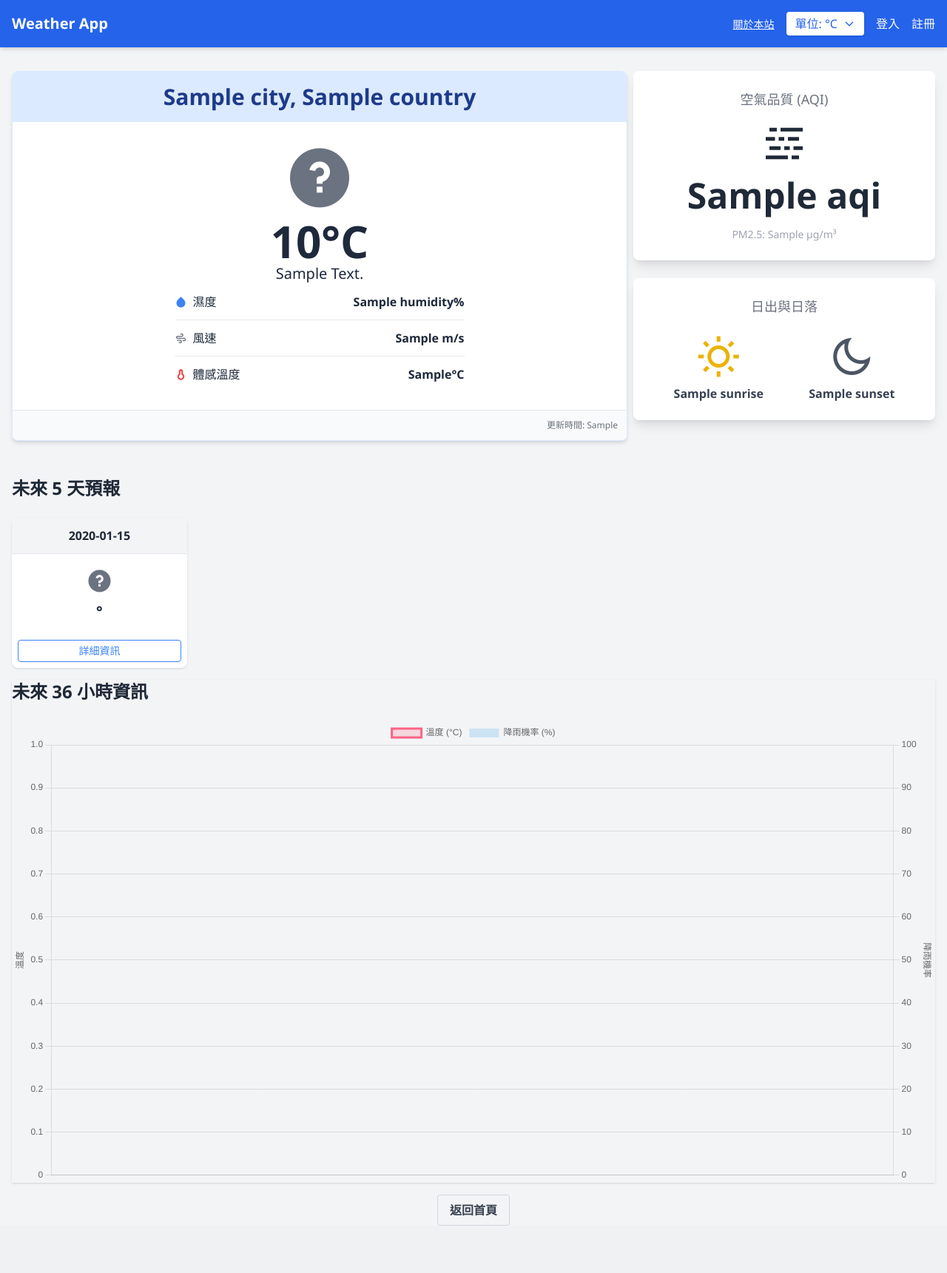
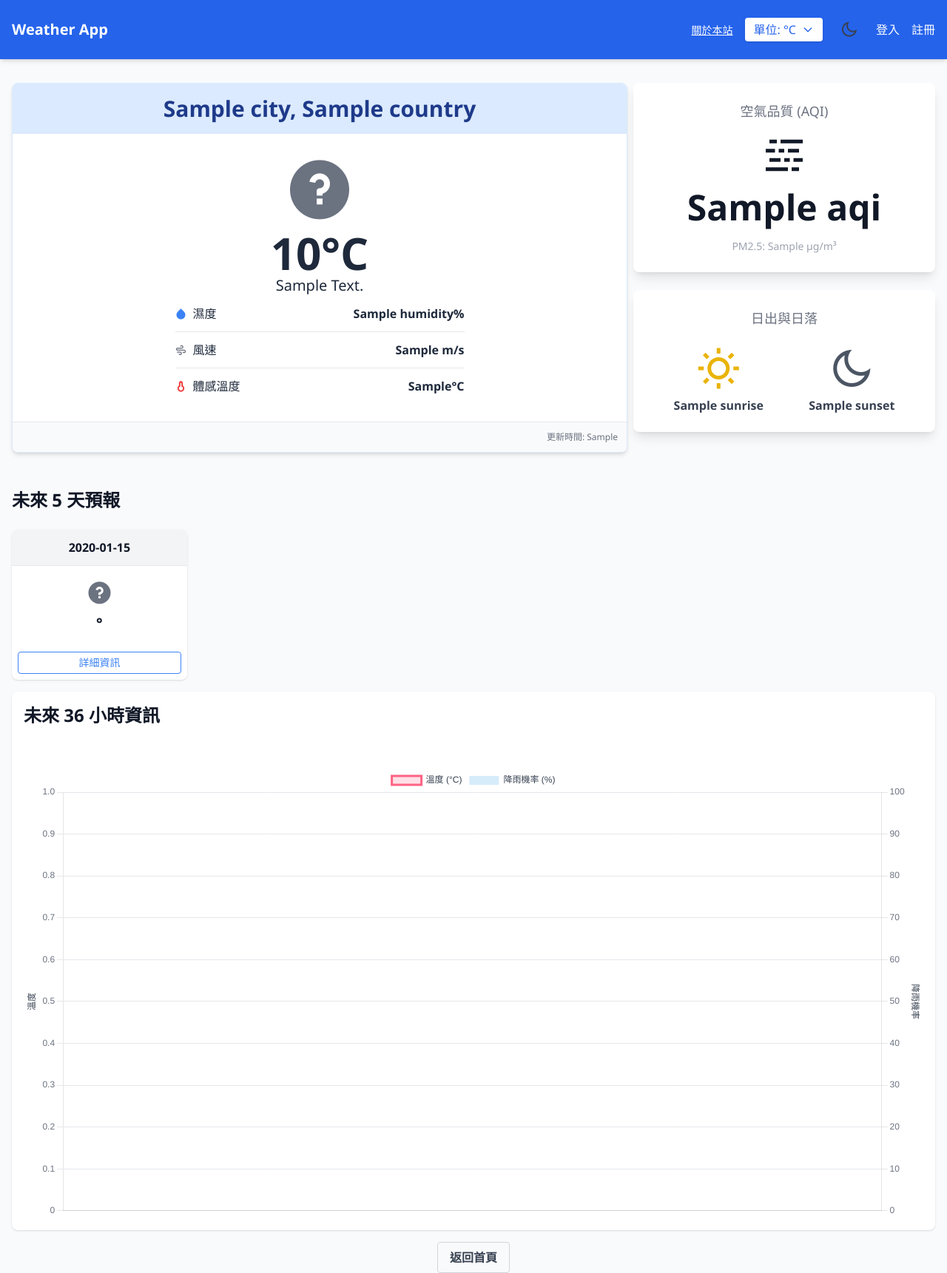
Before and after one commit to yojwei/flask-weather-app, a Flask app: template flask_weather/templates/weather.html in a window 1280 px wide. Shown: the whole page at 74% size. Before the commit the page ends 1657 px from the top, so only its background shows below. Run offline with Flask 3, Linux system fonts and the light colour scheme; the template is opened without the code that fills it: most values are stand-ins (such as "Sample title", 1, 10 or a date in 2020); some libraries are stand-ins or nearby versions.

Commit message:
feat(templates): 新增深色模式樣式與 Chart.js 深色支援
在 flask_weather/templates/base.html、index.html、weather.html 加入 dark: 樣式、過渡效果與 localStorage 支援，並更新 Chart.js 顏色與監聽器以支援深色模式。

```diff
--- a/flask_weather/templates/base.html
+++ b/flask_weather/templates/base.html
@@ -1,5 +1,7 @@
 <!DOCTYPE html>
-<html lang="zh-Hant">
+<html lang="zh-Hant" x-data="{
+          darkMode: localStorage.getItem('darkMode') === 'true' || false
+      }" :class="{ 'dark': darkMode }" x-init="$watch('darkMode', val => localStorage.setItem('darkMode', val))">
 
 <head>
     <meta charset="UTF-8">
@@ -7,6 +9,14 @@
     <title>{% block title %}Flask 天氣應用{% endblock %}</title>
     <!-- 引入 Tailwind CSS -->
     <script src="https://cdn.tailwindcss.com"></script>
+    <script>
+        tailwind.config = {
+            darkMode: 'class',  // 使用 class 策略
+            theme: {
+                extend: {}
+            }
+        }
+    </script>
     <!-- 引入 Alpine.js (用於互動功能) -->
     <script defer src="https://cdn.jsdelivr.net/npm/alpinejs@3.x.x/dist/cdn.min.js"></script>
     <!-- 引入 Remix Icon -->
@@ -16,7 +26,7 @@
     {% endblock %}
 </head>
 
-<body class="bg-gray-100 text-gray-800">
+<body class="bg-gray-50 dark:bg-gray-900 text-gray-900 dark:text-gray-100 transition-colors duration-300">
     <!-- 導航列 -->
     <nav class="bg-blue-600 text-white shadow-md mb-8">
         <div class="container mx-auto px-4 py-4 flex justify-between items-center">
@@ -53,6 +63,8 @@
                         </button>
                     </div>
                 </div>
+
+                <!-- 單位切換下拉選單 -->
                 <div x-data="{ open: false }" class="relative">
                     <button @click="open = !open" @keydown.escape="open = false"
                         class="bg-white text-blue-600 px-3 py-1 rounded shadow flex items-center gap-2">
@@ -70,6 +82,15 @@
                             class="block px-4 py-2 hover:bg-gray-100">華氏 (°F)</a>
                     </div>
                 </div>
+
+                <!-- Dark Mode Toggle Button (NEW) -->
+                <button @click="darkMode = !darkMode"
+                    class="p-2 rounded-lg hover:bg-gray-200 dark:hover:bg-gray-700 transition-colors" title="切換深色模式">
+                    <i x-show="!darkMode" class="ri-moon-line text-2xl text-gray-700"></i>
+                    <i x-show="darkMode" class="ri-sun-line text-2xl text-yellow-400"></i>
+                </button>
+
+                <!-- 使用者認證連結 -->
                 {% if current_user.is_authenticated %}
                 <a class="nav-item nav-link" href="{{ url_for('main.dashboard') }}">儀表板</a>
                 <span class="nav-item nav-link">Hi, {{ current_user.username }}</span>
--- a/flask_weather/templates/weather.html
+++ b/flask_weather/templates/weather.html
@@ -58,9 +58,9 @@
     <div class="w-full">
         <div class="flex flex-col md:flex-row">
             <div
-                class="shadow-md rounded-lg overflow-hidden transition-colors duration-300 {{ border_class }} bg-white md:w-2/3 w-full mb-2">
+                class="shadow-md rounded-lg overflow-hidden transition-colors duration-300 {{ border_class }} bg-white dark:bg-gray-800 dark:border-gray-700 md:w-2/3 w-full mb-2">
                 <div
-                    class="{{ header_class }} {{ header_text_class }} p-4 text-center flex justify-center items-end space-x-4">
+                    class="{{ header_class }} {{ header_text_class }} dark:bg-gray-700 dark:text-gray-100 p-4 text-center flex justify-center items-end space-x-4">
                     <h2 class="text-3xl font-bold mb-0">{{ data.city }}, {{ data.country }}</h2>
                     {% if current_user.is_authenticated %}
                     {% if is_saved %}
@@ -78,7 +78,7 @@
                     {% endif %}
                     {% endif %}
                 </div>
-                <div class="p-6 {{ body_class }} {{ body_text_class }}">
+                <div class="p-6 {{ body_class }} {{ body_text_class }} dark:bg-gray-800 dark:text-gray-100">
                     <div class="flex-col md:flex md:flex-wrap items-center text-center">
                         <div class="w-full md:w-1/2 mb-6 md:mb-0">
                             <!-- 使用 Filter 顯示圖示 -->
@@ -92,7 +92,7 @@
 
                         <!-- 桌面版顯示 -->
                         <div class="hidden md:block w-full md:w-1/2">
-                            <ul class="divide-y divide-gray-200 text-left">
+                            <ul class="divide-y divide-gray-200 dark:divide-gray-700 text-left">
                                 <li class="py-3 flex justify-between items-center">
                                     <span><i class="ri-drop-fill text-blue-500 mr-2"></i>濕度</span>
                                     <span class="font-bold">{{ data.humidity }}%</span>
@@ -113,14 +113,15 @@
                         <!-- 手機版展開/收合功能 -->
                         <div x-data="{ expanded: false }" class="md:hidden w-full mt-4">
                             <button @click="expanded = !expanded"
-                                class="w-full border border-gray-300 text-gray-700 bg-white hover:bg-gray-50 font-semibold py-2 px-4 rounded flex justify-between items-center">
+                                class="w-full border border-gray-300 dark:border-gray-600 text-gray-700 dark:text-gray-200 bg-white dark:bg-gray-700 hover:bg-gray-50 dark:hover:bg-gray-600 font-semibold py-2 px-4 rounded flex justify-between items-center">
                                 <span x-text="expanded ? '隱藏詳細資訊' : '顯示詳細資訊'"></span>
                                 <i class="ri-arrow-down-s-line"
                                     :class="expanded ? 'ri-arrow-up-s-line' : 'ri-arrow-down-s-line'"></i>
                             </button>
 
-                            <div x-show="expanded" x-transition class="mt-3 bg-white rounded shadow overflow-hidden">
-                                <ul class="divide-y divide-gray-200">
+                            <div x-show="expanded" x-transition
+                                class="mt-3 bg-white dark:bg-gray-700 rounded shadow overflow-hidden">
+                                <ul class="divide-y divide-gray-200 dark:divide-gray-600">
                                     <li class="py-3 px-4 flex justify-between items-center">
                                         <span><i class="ri-drop-fill text-blue-500 mr-2"></i>濕度</span>
                                         <span class="font-bold">{{ data.humidity }}%</span>
@@ -140,7 +141,8 @@
                         </div>
                     </div>
                 </div>
-                <div class="bg-gray-50 p-3 text-right text-xs text-gray-500 border-t border-gray-200">
+                <div
+                    class="bg-gray-50 dark:bg-gray-700 p-3 text-right text-xs text-gray-500 dark:text-gray-400 border-t border-gray-200 dark:border-gray-600">
                     更新時間: {{ data.dt }}
                 </div>
             </div>
@@ -154,8 +156,8 @@
                 'text-purple-700'} %}
 
                 <div class="w-full">
-                    <div class="bg-white rounded-lg shadow-lg p-6 text-center h-full">
-                        <h5 class="text-gray-500 text-lg mb-4">空氣品質 (AQI)</h5>
+                    <div class="bg-white dark:bg-gray-800 rounded-lg shadow-lg p-6 text-center h-full">
+                        <h5 class="text-gray-500 dark:text-gray-400 text-lg mb-4">空氣品質 (AQI)</h5>
                         <i class="ri-mist-line text-6xl {{ aqi_color[aqi_val] }}"></i>
                         <h3 class="text-5xl font-bold {{ aqi_color[aqi_val] }} my-4">{{ aqi_val }}</h3>
                         <p class="text-gray-700 mb-2">{{ aqi_map[aqi_val] }}</p>
@@ -168,8 +170,8 @@
                 {% endif %}
 
                 <div class="w-full">
-                    <div class="bg-white rounded-lg shadow-lg p-6 text-center h-full">
-                        <h5 class="text-gray-500 text-lg mb-4">日出與日落</h5>
+                    <div class="bg-white dark:bg-gray-800 rounded-lg shadow-lg p-6 text-center h-full">
+                        <h5 class="text-gray-500 dark:text-gray-400 text-lg mb-4">日出與日落</h5>
                         <div class="flex justify-around items-center mt-6">
                             <div class="flex flex-col items-center">
                                 <i class="ri-sun-line text-6xl text-yellow-500 mb-2"></i>
@@ -186,13 +188,14 @@
         </div>
 
         <div class="mt-10">
-            <h3 class="text-2xl font-bold mb-6">未來 5 天預報</h3>
+            <h3 class="text-2xl font-bold mb-6 dark:text-gray-100">未來 5 天預報</h3>
 
             <div class="grid grid-cols-1 md:grid-cols-5 gap-4">
                 {% for date, items in forecast.items() %}
                 <div x-data="{ open: false }" class="relative">
-                    <div class="bg-white rounded-lg shadow h-full flex flex-col">
-                        <div class="bg-gray-100 p-3 text-center font-semibold rounded-t-lg border-b">
+                    <div class="bg-white dark:bg-gray-800 rounded-lg shadow h-full flex flex-col">
+                        <div
+                            class="bg-gray-100 dark:bg-gray-700 p-3 text-center font-semibold rounded-t-lg border-b dark:border-gray-600 dark:text-gray-100">
                             {{ date }} {{ items[0]['weekday'] }}
                         </div>
                         <div class="p-4 flex-grow flex flex-col items-center justify-center">
@@ -208,7 +211,7 @@
                         </div>
                         <!-- Button trigger modal for details -->
                         <button @click="open = true"
-                            class="m-2 py-1 px-3 border border-blue-500 text-blue-500 rounded hover:bg-blue-50 transition text-sm">
+                            class="m-2 py-1 px-3 border border-blue-500 dark:border-blue-400 text-blue-500 dark:text-blue-400 rounded hover:bg-blue-50 dark:hover:bg-gray-700 transition text-sm">
                             詳細資訊
                         </button>
                     </div>
@@ -225,47 +228,48 @@
                                 aria-hidden="true">&#8203;</span>
 
                             <div
-                                class="inline-block align-bottom bg-white rounded-lg text-left overflow-hidden shadow-xl transform transition-all sm:my-8 sm:align-middle sm:max-w-lg sm:w-full">
-                                <div class="bg-white px-4 pt-5 pb-4 sm:p-6 sm:pb-4">
+                                class="inline-block align-bottom bg-white dark:bg-gray-800 rounded-lg text-left overflow-hidden shadow-xl transform transition-all sm:my-8 sm:align-middle sm:max-w-lg sm:w-full">
+                                <div class="bg-white dark:bg-gray-800 px-4 pt-5 pb-4 sm:p-6 sm:pb-4">
                                     <div class="sm:flex sm:items-start">
                                         <div class="mt-3 text-center sm:mt-0 sm:ml-4 sm:text-left w-full">
-                                            <h3 class="text-lg leading-6 font-medium text-gray-900 mb-4"
+                                            <h3 class="text-lg leading-6 font-medium text-gray-900 dark:text-gray-100 mb-4"
                                                 id="modal-title">
                                                 {{ date }} 詳細預報
                                             </h3>
                                             <div class="mt-2">
-                                                <table class="min-w-full divide-y divide-gray-200">
-                                                    <thead class="bg-gray-50">
+                                                <table class="min-w-full divide-y divide-gray-200 dark:divide-gray-700">
+                                                    <thead class="bg-gray-50 dark:bg-gray-700">
                                                         <tr>
                                                             <th
-                                                                class="px-3 py-2 text-left text-xs font-medium text-gray-500 uppercase tracking-wider">
+                                                                class="px-3 py-2 text-left text-xs font-medium text-gray-500 dark:text-gray-300 uppercase tracking-wider">
                                                                 時間</th>
                                                             <th
-                                                                class="px-3 py-2 text-left text-xs font-medium text-gray-500 uppercase tracking-wider">
+                                                                class="px-3 py-2 text-left text-xs font-medium text-gray-500 dark:text-gray-300 uppercase tracking-wider">
                                                                 天氣</th>
                                                             <th
-                                                                class="px-3 py-2 text-left text-xs font-medium text-gray-500 uppercase tracking-wider">
+                                                                class="px-3 py-2 text-left text-xs font-medium text-gray-500 dark:text-gray-300 uppercase tracking-wider">
                                                                 溫度</th>
                                                             <th
-                                                                class="px-3 py-2 text-left text-xs font-medium text-gray-500 uppercase tracking-wider">
+                                                                class="px-3 py-2 text-left text-xs font-medium text-gray-500 dark:text-gray-300 uppercase tracking-wider">
                                                                 降雨機率</th>
                                                         </tr>
                                                     </thead>
-                                                    <tbody class="bg-white divide-y divide-gray-200">
+                                                    <tbody
+                                                        class="bg-white dark:bg-gray-800 divide-y divide-gray-200 dark:divide-gray-700">
                                                         {% for item in items %}
                                                         <tr>
                                                             <td
-                                                                class="px-3 py-2 whitespace-nowrap text-sm text-gray-500">
+                                                                class="px-3 py-2 whitespace-nowrap text-sm text-gray-500 dark:text-gray-400">
                                                                 {{ item.time }}</td>
                                                             <td
-                                                                class="px-3 py-2 whitespace-nowrap text-sm text-gray-900">
+                                                                class="px-3 py-2 whitespace-nowrap text-sm text-gray-900 dark:text-gray-100">
                                                                 <i class="bi {{ item.icon | weather_icon }}"></i>
                                                             </td>
                                                             <td
-                                                                class="px-3 py-2 whitespace-nowrap text-sm text-gray-500">
+                                                                class="px-3 py-2 whitespace-nowrap text-sm text-gray-500 dark:text-gray-400">
                                                                 {{ item.temp }}°</td>
                                                             <td
-                                                                class="px-3 py-2 whitespace-nowrap text-sm text-gray-500">
+                                                                class="px-3 py-2 whitespace-nowrap text-sm text-gray-500 dark:text-gray-400">
                                                                 {{ item['pop'] }}%</td>
                                                         </tr>
                                                         {% endfor %}
@@ -275,9 +279,9 @@
                                         </div>
                                     </div>
                                 </div>
-                                <div class="bg-gray-50 px-4 py-3 sm:px-6 sm:flex sm:flex-row-reverse">
+                                <div class="bg-gray-50 dark:bg-gray-700 px-4 py-3 sm:px-6 sm:flex sm:flex-row-reverse">
                                     <button type="button"
-                                        class="mt-3 w-full inline-flex justify-center rounded-md border border-gray-300 shadow-sm px-4 py-2 bg-white text-base font-medium text-gray-700 hover:bg-gray-50 focus:outline-none sm:mt-0 sm:ml-3 sm:w-auto sm:text-sm"
+                                        class="mt-3 w-full inline-flex justify-center rounded-md border border-gray-300 dark:border-gray-600 shadow-sm px-4 py-2 bg-white dark:bg-gray-700 text-base font-medium text-gray-700 dark:text-gray-200 hover:bg-gray-50 dark:hover:bg-gray-600 focus:outline-none sm:mt-0 sm:ml-3 sm:w-auto sm:text-sm"
                                         @click="open = false">
                                         關閉
                                     </button>
@@ -289,18 +293,19 @@
                 {% endfor %}
             </div>
         </div>
-        <div class="card shadow mt-4">
-            <div class="card-header">
-                <h3 class="text-2xl font-bold mb-6">未來 36 小時資訊</h3>
+        <div class="card shadow mt-4 bg-white dark:bg-gray-800 rounded-lg">
+            <div class="card-header p-4">
+                <h3 class="text-2xl font-bold mb-6 dark:text-gray-100">未來 36 小時資訊</h3>
             </div>
-            <div class="card-body">
+            <div class="card-body p-4">
                 <canvas id="tempChart"></canvas>
-                <div id="chartFallback" style="display:none;" class="text-center text-gray-500 mt-2">無足夠預報資料可顯示圖表</div>
+                <div id="chartFallback" style="display:none;" class="text-center text-gray-500 dark:text-gray-400 mt-2">
+                    無足夠預報資料可顯示圖表</div>
             </div>
         </div>
         <div class="mt-4 text-center">
             <a href="{{ url_for('main.index') }}"
-                class="inline-block border border-gray-300 text-gray-700 hover:bg-gray-100 font-semibold py-2 px-4 rounded">返回首頁</a>
+                class="inline-block border border-gray-300 dark:border-gray-600 text-gray-700 dark:text-gray-200 hover:bg-gray-100 dark:hover:bg-gray-700 font-semibold py-2 px-4 rounded">返回首頁</a>
         </div>
     </div>
 </div>
@@ -325,7 +330,14 @@
         if (fallback) fallback.style.display = 'none';
 
         const ctx = canvas.getContext('2d');
-        new Chart(ctx, {
+
+        // 檢測當前是否為 Dark Mode
+        const isDarkMode = document.documentElement.classList.contains('dark');
+        const textColor = isDarkMode ? '#e5e7eb' : '#374151';
+        const gridColor = isDarkMode ? '#374151' : '#e5e7eb';
+        const tickColor = isDarkMode ? '#9ca3af' : '#6b7280';
+
+        const weatherChart = new Chart(ctx, {
             type: 'line',
             data: {
                 labels: chartData.labels,
@@ -354,18 +366,50 @@
                     mode: 'index',
                     intersect: false,
                 },
+                plugins: {
+                    legend: {
+                        labels: {
+                            color: textColor
+                        }
+                    }
+                },
                 scales: {
+                    x: {
+                        ticks: {
+                            color: tickColor
+                        },
+                        grid: {
+                            color: gridColor
+                        }
+                    },
                     y: {
                         type: 'linear',
                         display: true,
                         position: 'left',
-                        title: { display: true, text: '溫度' }
+                        title: {
+                            display: true,
+                            text: '溫度',
+                            color: textColor
+                        },
+                        ticks: {
+                            color: tickColor
+                        },
+                        grid: {
+                            color: gridColor
+                        }
                     },
                     y1: {
                         type: 'linear',
                         display: true,
                         position: 'right',
-                        title: { display: true, text: '降雨機率' },
+                        title: {
+                            display: true,
+                            text: '降雨機率',
+                            color: textColor
+                        },
+                        ticks: {
+                            color: tickColor
+                        },
                         grid: { drawOnChartArea: false }, // 避免格線重疊
                         min: 0,
                         max: 100
@@ -373,6 +417,29 @@
                 }
             }
         });
+
+        // 監聽 Dark Mode 變化，重新繪製圖表
+        const observer = new MutationObserver(() => {
+            const isDark = document.documentElement.classList.contains('dark');
+            const newTextColor = isDark ? '#e5e7eb' : '#374151';
+            const newGridColor = isDark ? '#374151' : '#e5e7eb';
+            const newTickColor = isDark ? '#9ca3af' : '#6b7280';
+
+            weatherChart.options.plugins.legend.labels.color = newTextColor;
+            weatherChart.options.scales.x.ticks.color = newTickColor;
+            weatherChart.options.scales.x.grid.color = newGridColor;
+            weatherChart.options.scales.y.ticks.color = newTickColor;
+            weatherChart.options.scales.y.grid.color = newGridColor;
+            weatherChart.options.scales.y.title.color = newTextColor;
+            weatherChart.options.scales.y1.ticks.color = newTickColor;
+            weatherChart.options.scales.y1.title.color = newTextColor;
+            weatherChart.update();
+        });
+
+        observer.observe(document.documentElement, {
+            attributes: true,
+            attributeFilter: ['class']
+        });
     }
 </script>
 {% endblock %}
```
Also changed, not shown: flask_weather/templates/index.html (+9 -8 lines).
